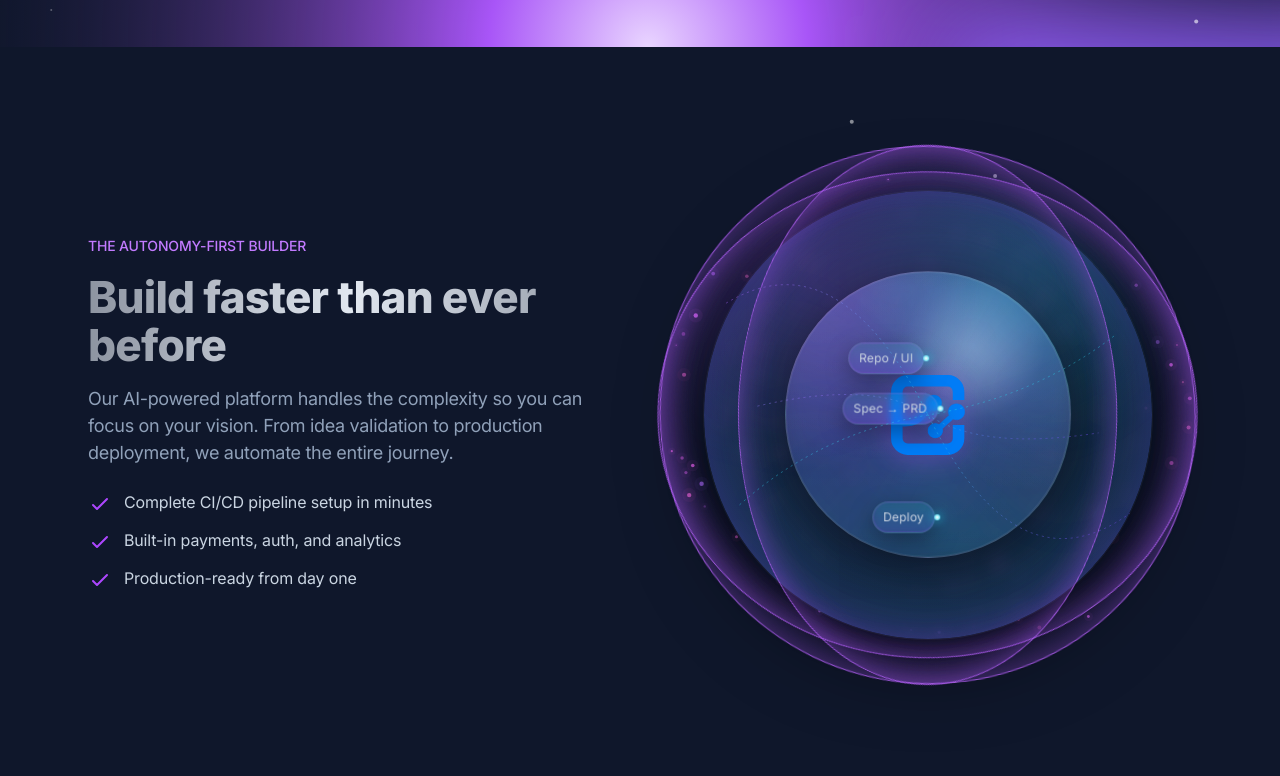
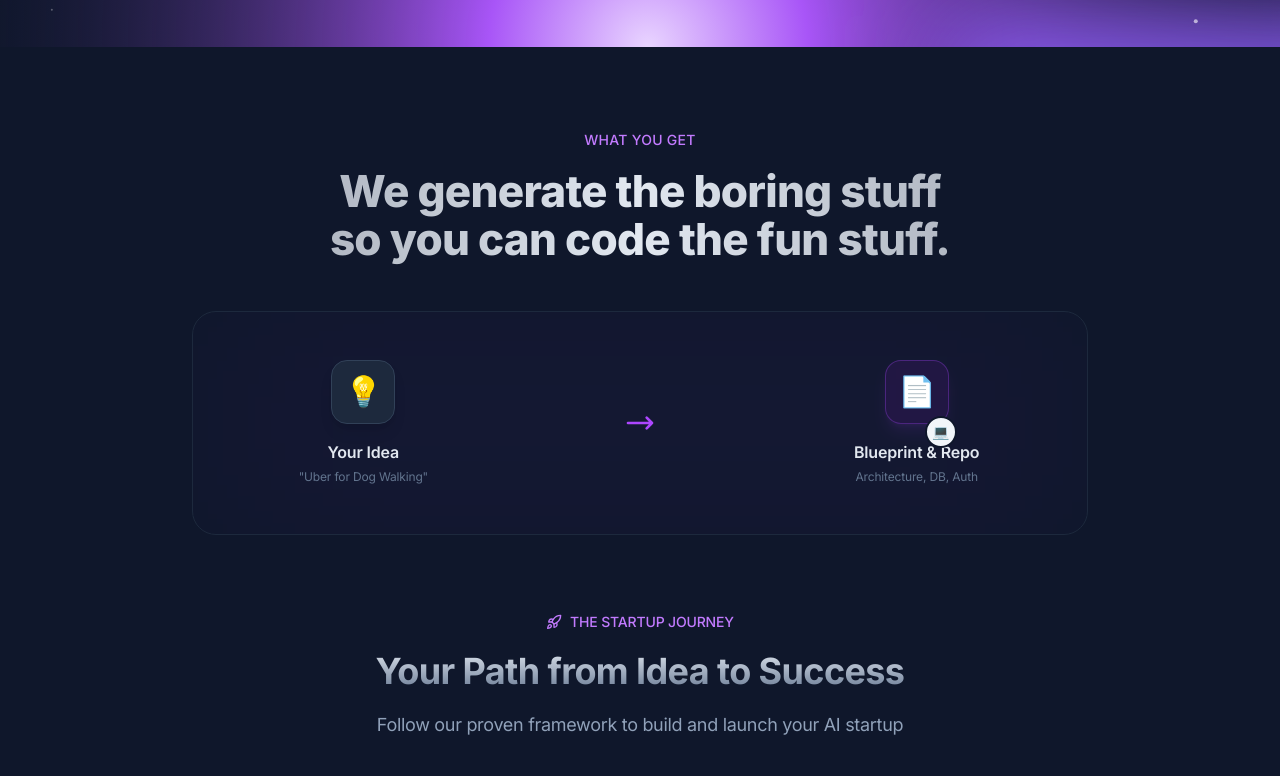
Before and after one commit to buildaistartups/buildaistartups.com, a Next.js app: page / in a window 1280 px wide. Shown: the part 821-1597 px from the top of the page. Built offline with nearby package versions, Linux system fonts and the light colour scheme.

Commit message:
Update FeatureHighlight.tsx

```diff
--- a/components/home/FeatureHighlight.tsx
+++ b/components/home/FeatureHighlight.tsx
@@ -17,19 +17,57 @@ export default function FeatureHighlight() {
       <div className="max-w-6xl mx-auto px-4 sm:px-6">
         {/* Slightly increased bottom padding */}
         <div className="pt-12 md:pt-20 pb-5 md:pb-7">
+
+          {/* --- PHASE 1: NEW VISUAL (Idea -> Output) --- */}
+          <div className="text-center">
+             <div className="inline-flex items-center gap-2 text-purple-400 mb-4 justify-center">
+               <span className="text-sm font-medium uppercase tracking-wider">What You Get</span>
+             </div>
+             <h3 className="h2 bg-clip-text text-transparent bg-gradient-to-r from-slate-200/60 via-slate-200 to-slate-200/60 pb-4 mb-8">
+               We generate the boring stuff <br /> so you can code the fun stuff.
+             </h3>
+             <div className="relative max-w-4xl mx-auto bg-slate-900/50 border border-slate-800 rounded-3xl p-8 md:p-12 overflow-hidden">
+                <div className="absolute top-0 left-1/2 -translate-x-1/2 w-full h-full bg-purple-500/10 blur-[100px] -z-10"></div>
+                <div className="grid md:grid-cols-3 gap-8 items-center">
+                    <div className="flex flex-col items-center">
+                        <div className="w-16 h-16 bg-slate-800 rounded-2xl flex items-center justify-center mb-4 border border-slate-700 shadow-lg">
+                            <span className="text-3xl">💡</span>
+                        </div>
+                        <div className="font-semibold text-slate-200">Your Idea</div>
+                        <div className="text-xs text-slate-500 mt-1">"Uber for Dog Walking"</div>
+                    </div>
+                    <div className="hidden md:flex justify-center text-purple-500">
+                        <svg className="w-8 h-8 animate-pulse" fill="none" stroke="currentColor" viewBox="0 0 24 24"><path strokeLinecap="round" strokeLinejoin="round" strokeWidth={2} d="M17 8l4 4m0 0l-4 4m4-4H3" /></svg>
+                    </div>
+                    <div className="flex flex-col items-center">
+                        <div className="relative">
+                            <div className="w-16 h-16 bg-purple-900/20 rounded-2xl flex items-center justify-center mb-4 border border-purple-500/30 shadow-lg shadow-purple-500/10">
+                                <span className="text-3xl">📄</span>
+                            </div>
+                            <div className="absolute -bottom-2 -right-2 w-8 h-8 bg-slate-100 rounded-full flex items-center justify-center border-2 border-slate-900">
+                                <span className="text-sm">💻</span>
+                            </div>
+                        </div>
+                        <div className="font-semibold text-slate-200">Blueprint & Repo</div>
+                        <div className="text-xs text-slate-500 mt-1">Architecture, DB, Auth</div>
+                    </div>
+                </div>
+             </div>
+          </div>
+
+          {/* --- PHASE 1 HIDDEN: ORIGINAL COMPLEX LAYOUT --- */}
+          {/*
           <div className="grid md:grid-cols-2 gap-12 items-center">
-            {/* Left content – keep above orb layers */}
+
             <div
               className={`relative z-10 transition-all duration-1000 ${
                 isVisible ? 'opacity-100 translate-x-0' : 'opacity-0 -translate-x-10'
               }`}
             >
-              {/* Label styled EXACTLY like the StartupJourney label */}
               <div className="inline-flex items-center gap-2 text-purple-400 mb-4">
                 <span className="text-sm font-medium">THE AUTONOMY-FIRST BUILDER</span>
               </div>
 
-              {/* Main headline stays as the big heading */}
               <h3 className="h2 bg-clip-text text-transparent bg-gradient-to-r from-slate-200/60 via-slate-200 to-slate-200/60 pb-4">
                 Build faster than ever before
               </h3>
@@ -61,20 +99,19 @@ export default function FeatureHighlight() {
               </ul>
             </div>
 
-            {/* AI Orb Visual */}
             <div
               className={`transition-all duration-1000 delay-300 ${
                 isVisible ? 'opacity-100 translate-x-0' : 'opacity-0 translate-x-10'
               }`}
             >
               <div className="relative pt-16 md:pt-20 pb-5 md:pb-7 -mt-10 md:-mt-12">
-                {/* Particles behind the orb for subtle depth */}
                 <Particles className="absolute inset-0 -z-10" quantity={8} staticity={30} />
-                {/* AI Orb Component */}
                 <AIOrb />
               </div>
             </div>
           </div>
+          */}
+
         </div>
       </div>
     </section>
```
